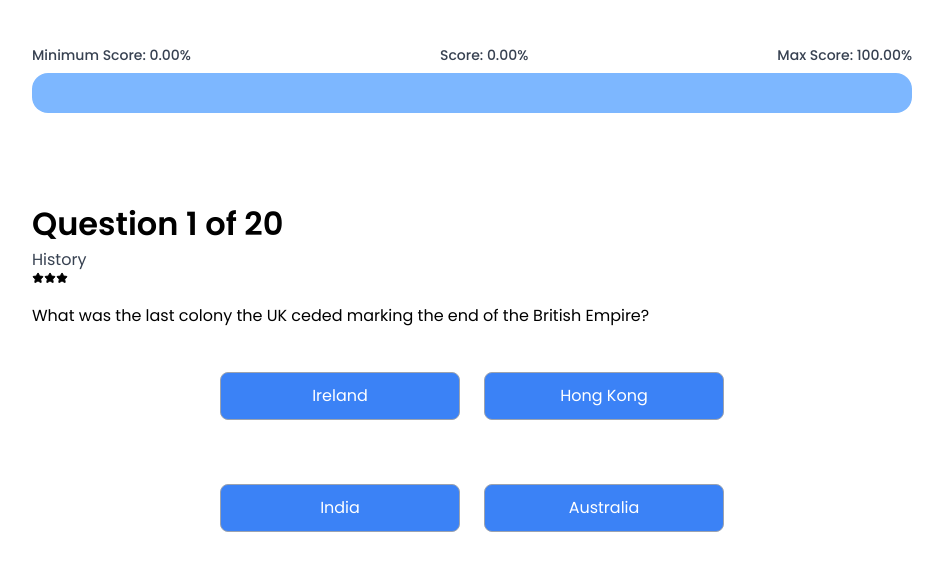
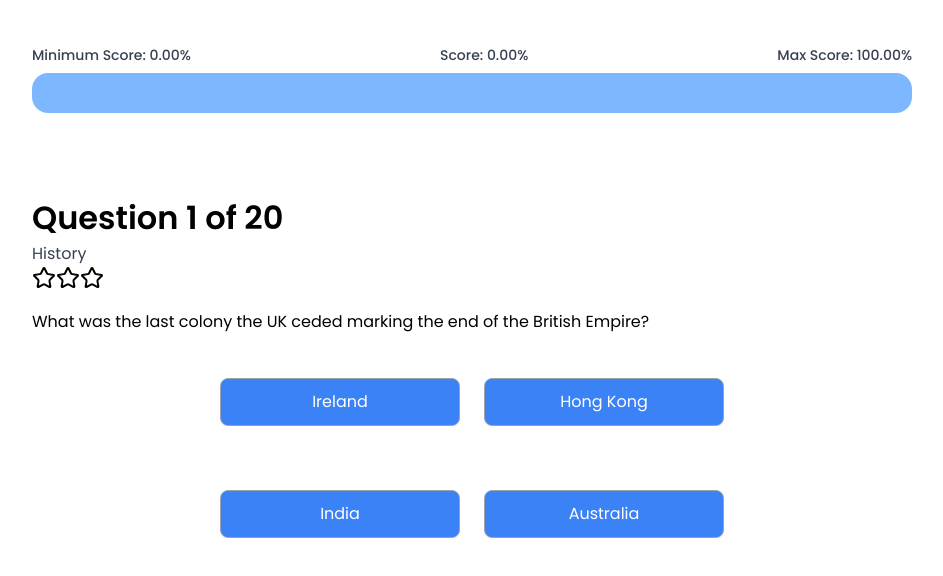
Before and after one commit to DanishExpertizo/Quiz-App, a Next.js app: page /expertizo-quiz in a window 1280 px wide. Shown: the top 576 px of the page, without its empty margins (168-1111 px from the left). Built offline with nearby package versions, Linux system fonts and the light colour scheme.

Commit message:
refactor: Modularize Star component, optimize props handling, and enhance RenderOptions readability

```diff
--- a/src/components/Quiz.tsx
+++ b/src/components/Quiz.tsx
@@ -7,6 +7,7 @@ import { QuizInterface } from "../interfaces/Types";
 import NextBtn from "./NextBtn";
 import ProgressBar from "./ProgressBar";
 import ShuffleOptions from "./ShuffleOptions";
+import { StarIcon } from "@/icons/Icons";
 
 const Quiz = ({ data, answers, setAnswers, setSubmit }: QuizInterface) => {
     const [activeQue, setActiveQue] = useState<number>(0);
@@ -26,6 +27,21 @@ const Quiz = ({ data, answers, setAnswers, setSubmit }: QuizInterface) => {
 
     const renderStars = data[activeQue]?.difficulty;
 
+    const shuffleOptionsProps = {
+        isSelected,
+        data,
+        activeQue,
+        answers,
+        setCurrentScore,
+        setMaxScore,
+        setProgress,
+        setMinScore,
+        setIsLastQue,
+        setIsSelected,
+        setAnswers,
+        setIsCorrect,
+    };
+
     return (
         <div className="flex items-center justify-center min-h-screen relative container mx-auto">
             <LoadingBar className='py-3' color="#a1a1a1" progress={progress} onLoaderFinished={() => setProgress(100)}
@@ -38,12 +54,12 @@ const Quiz = ({ data, answers, setAnswers, setSubmit }: QuizInterface) => {
                         <h1 className="text-[32px] font-semibold">Question <span>{activeQue + 1}</span> of <span>{data.length}</span></h1>
                         <h3 className="text-gray-700">{data[activeQue]?.category}</h3>
                         <div className="flex mb-5">
-                            <Star className={`h-3 w-3 fill-current`} />
-                            <Star className={`h-3 w-3 ${(renderStars === 'medium' || renderStars === 'hard') && 'fill-current'}`} />
-                            <Star className={`h-3 w-3 ${renderStars === 'hard' && 'fill-current'}`} />
+                            {[...Array(3)].map((_, index) => (
+                                <StarIcon key={index} difficulty={renderStars} index={index} />
+                            ))}
                         </div>
                         <h1>{data[activeQue]?.question}</h1>
-                        <ShuffleOptions isSelected={isSelected} data={data} activeQue={activeQue} answers={answers} setCurrentScore={setCurrentScore} setMaxScore={setMaxScore} setProgress={setProgress} setMinScore={setMinScore} setIsLastQue={setIsLastQue} setIsSelected={setIsSelected} setAnswers={setAnswers} setIsCorrect={setIsCorrect} />
+                        <ShuffleOptions {...shuffleOptionsProps} />
                     </div>
                 </div>
                 <div className="h-48">
--- a/src/components/RenderOptions.tsx
+++ b/src/components/RenderOptions.tsx
@@ -1,32 +1,33 @@
 import { RenderOptionsInterface } from "@/interfaces/Types";
 
-const RenderOptions = ({ shuffledOptions, isSelected, checkAnswer, activeQue, selectedAns, data }: RenderOptionsInterface) => {
+const RenderOptions = ({ shuffledOptions, isSelected, checkAnswer, selectedAns, correctAns }: RenderOptionsInterface) => {
+    const correctAnswer = correctAns;
+    const isCorrectAns = selectedAns === correctAnswer ? 'bg-green-500 cursor-default' : 'bg-red-500';
+
     return (
         <div className="flex justify-center mt-5 items-center min-h-52">
             <div className="grid grid-cols-2 gap-6">
-                {
-                    shuffledOptions?.map((item: string, index: number) => {
-                        return (
-                            <div key={index}>
-                                <button onClick={() => checkAnswer(item)} disabled={isSelected} className={`border border-gray-400 text-white rounded-lg h-12 min-w-60 px-2 transition-all my-5 ${isSelected ? `hover:transform-none cursor-not-allowed ${item === selectedAns
-                                    ? (selectedAns === data[activeQue].correct_answer
-                                        ? 'bg-green-500 cursor-default'
-                                        : 'bg-red-500')
-                                    :
-                                    'bg-blue-300 cursor-default'
-                                    }`
-                                    :
-                                    'bg-blue-500 cursor-pointer hover:scale-105'
-                                    }`}>
-                                    {item}
-                                </button>
-                            </div>
-                        )
-                    })
-                }
+                {shuffledOptions?.map((item: string, index: number) => {
+                    const isSelectedAnswer = item === selectedAns;
+                    const disabledStyles = isSelected
+                        ? `hover:transform-none cursor-not-allowed ${isSelectedAnswer ? isCorrectAns : 'bg-blue-300 cursor-default'}`
+                        : 'bg-blue-500 cursor-pointer hover:scale-105';
+
+                    return (
+                        <div key={index}>
+                            <button
+                                onClick={() => checkAnswer(item)}
+                                disabled={isSelected}
+                                className={`border border-gray-400 text-white rounded-lg h-12 min-w-60 px-2 transition-all my-5 ${disabledStyles}`}
+                            >
+                                {item}
+                            </button>
+                        </div>
+                    );
+                })}
             </div>
         </div>
-    )
-}
+    );
+};
 
 export default RenderOptions;
--- a/src/components/ShuffleOptions.tsx
+++ b/src/components/ShuffleOptions.tsx
@@ -4,11 +4,14 @@ import { useEffect, useState } from "react";
 import RenderOptions from "./RenderOptions";
 import Loader from "./loader/Loader";
 
-const ShuffleOptions = ({ isSelected, data, activeQue, answers, setCurrentScore, setMaxScore, setProgress, setMinScore, setIsLastQue, setIsSelected, setAnswers, setIsCorrect }: ShuffledOptionsInterface) => {
+const ShuffleOptions = (props: ShuffledOptionsInterface) => {
+
+    const { isSelected, data, activeQue, answers, setCurrentScore, setMaxScore, setProgress, setMinScore, setIsLastQue, setIsSelected, setAnswers, setIsCorrect } = props;
 
     const [selectedAns, setSelectedAns] = useState<string>('');
     const [shuffledOptions, setShuffledOptions] = useState<string[]>(['']);
     const [loading, setLoading] = useState<boolean>(true);
+
 
     useEffect(() => {
         if (data && data[activeQue]) {
@@ -63,7 +66,7 @@ const ShuffleOptions = ({ isSelected, data, activeQue, answers, setCurrentScore,
 
     return (
         <>
-            <RenderOptions shuffledOptions={shuffledOptions} isSelected={isSelected} checkAnswer={checkAnswer} activeQue={activeQue} selectedAns={selectedAns} data={data} />
+            <RenderOptions shuffledOptions={shuffledOptions} isSelected={isSelected} checkAnswer={checkAnswer} selectedAns={selectedAns} correctAns={data[activeQue].correct_answer} />
         </>
     )
 }
--- a/src/icons/Icons.tsx
+++ b/src/icons/Icons.tsx
@@ -1,4 +1,5 @@
-import { ChevronRight, RefreshCcw } from "lucide-react";
+import { StarIconInterface } from "@/interfaces/Types";
+import { ChevronRight, RefreshCcw, Star } from "lucide-react";
 
 export const ArrowRightIcon = () => {
     return <ChevronRight className="group-hover:translate-x-2 transition-all duration-300" />
@@ -7,3 +8,12 @@ export const ArrowRightIcon = () => {
 export const RestartArrowIcon = () => {
     return <RefreshCcw className="h-5 w-5" />
 }
+
+export const StarIcon = ({ difficulty = 'easy', index }: StarIconInterface) => {
+    const isFilled =
+        difficulty === 'easy' && index === 0 ||
+        difficulty === 'medium' && (index === 0 || index === 1) ||
+        difficulty === 'hard';
+
+    return <Star className={`h-3 w-3 ${isFilled ? 'fill-current' : ''}`} />;
+};
```
Also changed, not shown: src/interfaces/Types.ts (+6 -2 lines).
